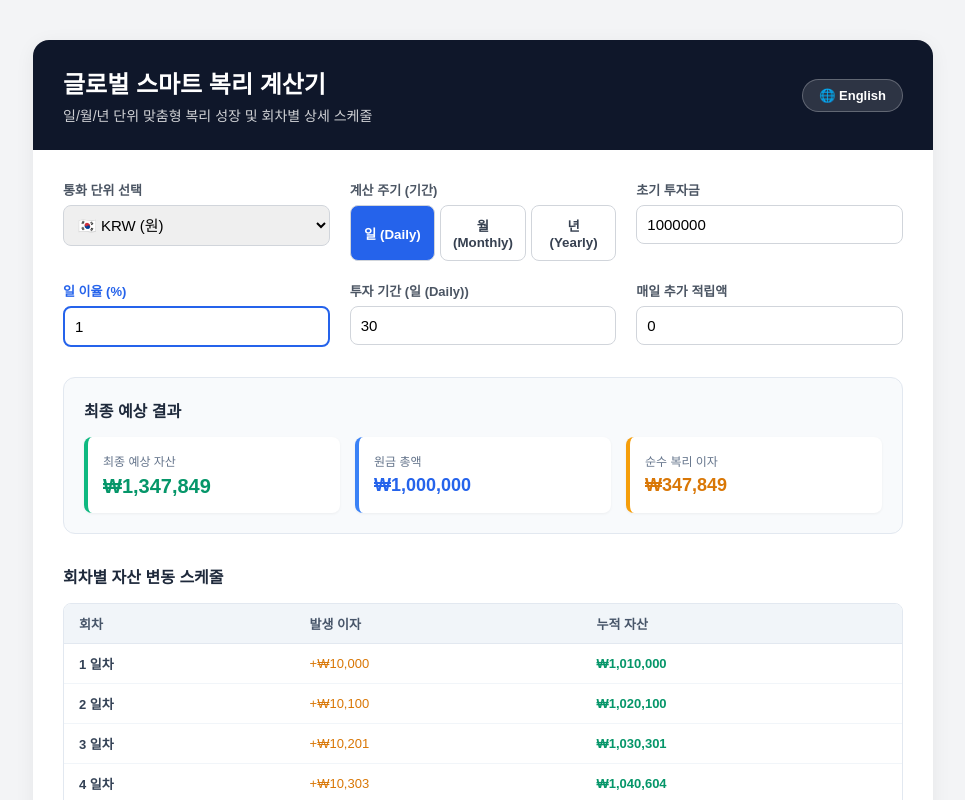
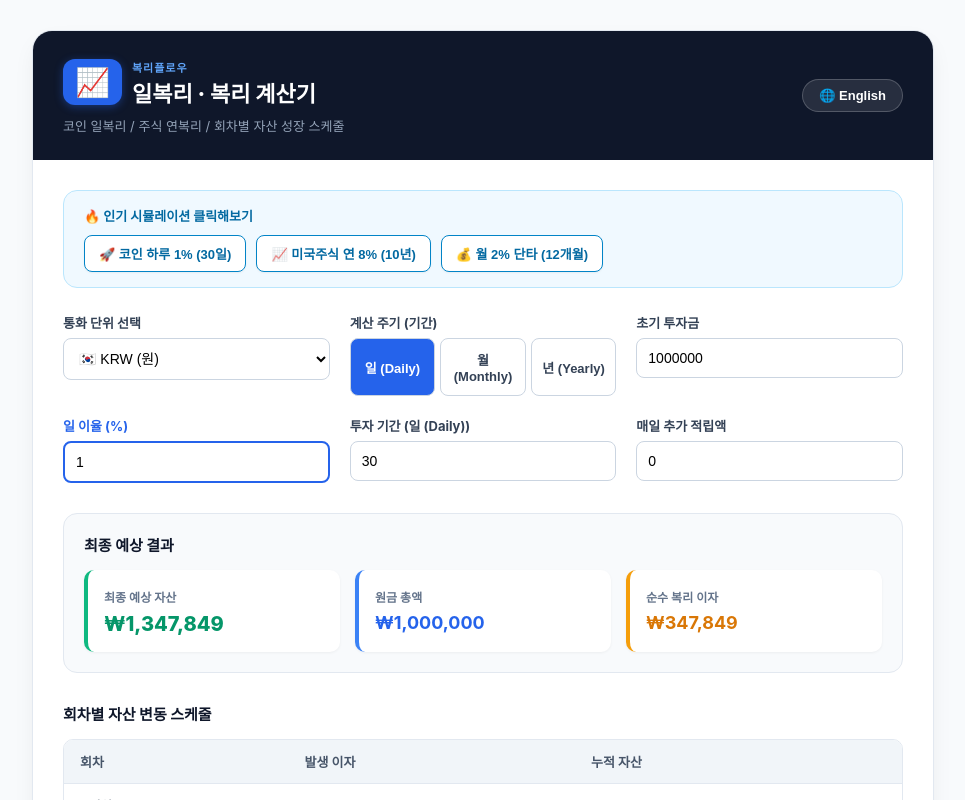
Before and after one commit to uhuuhuuhuhu/compound-calculator, a Next.js app: page / in a window 1280 px wide. Shown: the top 800 px of the page, without its empty margins (157-1122 px from the left). Built offline with nearby package versions, Linux system fonts and the light colour scheme.

Commit message:
Update page.jsx

```diff
--- a/app/page.jsx
+++ b/app/page.jsx
@@ -3,9 +3,14 @@ import { useState } from 'react';
 
 const TRANSLATIONS = {
   KO: {
-    title: '글로벌 스마트 복리 계산기',
-    subtitle: '일/월/년 단위 맞춤형 복리 성장 및 회차별 상세 스케줄',
+    brandName: '복리플로우',
+    title: '일복리 · 복리 계산기',
+    subtitle: '코인 일복리 / 주식 연복리 / 회차별 자산 성장 스케줄',
     langBtn: 'English',
+    presetTitle: '🔥 인기 시뮬레이션 클릭해보기',
+    preset1: '🚀 코인 하루 1% (30일)',
+    preset2: '📈 미국주식 연 8% (10년)',
+    preset3: '💰 월 2% 단타 (12개월)',
     currency: '통화 단위 선택',
     periodType: '계산 주기 (기간)',
     periodValue: '투자 기간',
@@ -34,9 +39,14 @@ const TRANSLATIONS = {
     yearUnit: '년차',
   },
   EN: {
-    title: 'Global Compound Calculator',
-    subtitle: 'Daily, Monthly & Yearly Compound Growth Schedule',
+    brandName: 'CompoundFlow',
+    title: 'Daily & Yearly Compound Calculator',
+    subtitle: 'Daily, Monthly & Yearly Compound Growth & Breakdown Schedule',
     langBtn: '한국어',
+    presetTitle: '🔥 Quick Investment Scenarios',
+    preset1: '🚀 Crypto 1%/Day (30D)',
+    preset2: '📈 S&P500 8%/Yr (10Y)',
+    preset3: '💰 Monthly 2% (12M)',
     currency: 'Select Currency',
     periodType: 'Period Unit',
     periodValue: 'Duration',
@@ -80,15 +90,22 @@ const CURRENCIES = [
 export default function CompoundCalculator() {
   const [lang, setLang] = useState('KO');
   const [currency, setCurrency] = useState('KRW');
-  const [periodType, setPeriodType] = useState('day'); // 'day', 'month', 'year'
+  const [periodType, setPeriodType] = useState('day');
   const [periodValue, setPeriodValue] = useState(30);
-  const [rateValue, setRateValue] = useState(1);       // 기본 1%
-  const [principal, setPrincipal] = useState(1000000);  // 기본 100만원
+  const [rateValue, setRateValue] = useState(1);
+  const [principal, setPrincipal] = useState(1000000);
   const [contribution, setContribution] = useState(0);
 
   const t = TRANSLATIONS[lang];
 
-  // 복리 계산 로직
+  const applyPreset = (type, period, rate, initPrincipal, contrib = 0) => {
+    setPeriodType(type);
+    setPeriodValue(period);
+    setRateValue(rate);
+    setPrincipal(initPrincipal);
+    setContribution(contrib);
+  };
+
   const calculateSchedule = () => {
     let currentBalance = Number(principal) || 0;
     let currentInvested = Number(principal) || 0;
@@ -148,18 +165,24 @@ export default function CompoundCalculator() {
   };
 
   return (
-    <div style={{ backgroundColor: '#f3f4f6', minHeight: '100vh', padding: '40px 15px', fontFamily: 'sans-serif' }}>
-      <div style={{ maxWidth: '900px', margin: '0 auto', backgroundColor: '#fff', borderRadius: '16px', boxShadow: '0 4px 20px rgba(0,0,0,0.06)', overflow: 'hidden' }}>
+    <div style={{ backgroundColor: '#f8fafc', minHeight: '100vh', padding: '30px 15px', fontFamily: '-apple-system, BlinkMacSystemFont, "Segoe UI", Roboto, sans-serif' }}>
+      <div style={{ maxWidth: '900px', margin: '0 auto', backgroundColor: '#fff', borderRadius: '20px', boxShadow: '0 10px 25px -5px rgba(0,0,0,0.08), 0 8px 10px -6px rgba(0,0,0,0.01)', overflow: 'hidden', border: '1px solid #e2e8f0' }}>
 
-        {/* 헤더 */}
-        <header style={{ backgroundColor: '#0f172a', color: '#fff', padding: '25px 30px', display: 'flex', justifyContent: 'space-between', alignItems: 'center', flexWrap: 'wrap', gap: '10px' }}>
+        {/* 헤더: 직관적인 명칭 전면 배치 */}
+        <header style={{ backgroundColor: '#0f172a', color: '#fff', padding: '25px 30px', display: 'flex', justifyContent: 'space-between', alignItems: 'center', flexWrap: 'wrap', gap: '15px' }}>
           <div>
-            <h1 style={{ margin: 0, fontSize: '24px', fontWeight: 'bold' }}>{t.title}</h1>
-            <p style={{ margin: '5px 0 0 0', opacity: 0.8, fontSize: '14px' }}>{t.subtitle}</p>
+            <div style={{ display: 'flex', alignItems: 'center', gap: '10px' }}>
+              <span style={{ fontSize: '28px', backgroundColor: '#2563eb', padding: '6px 12px', borderRadius: '12px', boxShadow: '0 2px 8px rgba(37,99,235,0.4)' }}>📈</span>
+              <div>
+                <span style={{ fontSize: '11px', fontWeight: 'bold', color: '#60a5fa', letterSpacing: '1px', textTransform: 'uppercase' }}>{t.brandName}</span>
+                <h1 style={{ margin: 0, fontSize: '22px', fontWeight: '800', color: '#ffffff' }}>{t.title}</h1>
+              </div>
+            </div>
+            <p style={{ margin: '8px 0 0 0', color: '#94a3b8', fontSize: '13px' }}>{t.subtitle}</p>
           </div>
           <button
             onClick={() => setLang(lang === 'KO' ? 'EN' : 'KO')}
-            style={{ backgroundColor: '#ffffff20', color: '#fff', border: '1px solid #ffffff40', padding: '8px 16px', borderRadius: '20px', cursor: 'pointer', fontSize: '13px', fontWeight: 'bold' }}
+            style={{ backgroundColor: 'rgba(255,255,255,0.1)', color: '#fff', border: '1px solid rgba(255,255,255,0.2)', padding: '8px 16px', borderRadius: '20px', cursor: 'pointer', fontSize: '13px', fontWeight: '600', transition: 'all 0.2s' }}
           >
             🌐 {t.langBtn}
           </button>
@@ -167,16 +190,41 @@ export default function CompoundCalculator() {
 
         <div style={{ padding: '30px' }}>
 
+          {/* 인기 시뮬레이션 퀵 버튼 */}
+          <div style={{ marginBottom: '25px', backgroundColor: '#f0f9ff', padding: '15px 20px', borderRadius: '14px', border: '1px solid #bae6fd' }}>
+            <span style={{ fontSize: '13px', fontWeight: 'bold', color: '#0369a1', display: 'block', marginBottom: '10px' }}>{t.presetTitle}</span>
+            <div style={{ display: 'flex', gap: '10px', flexWrap: 'wrap' }}>
+              <button
+                onClick={() => applyPreset('day', 30, 1, 1000000, 0)}
+                style={{ backgroundColor: '#fff', border: '1px solid #0284c7', color: '#0369a1', padding: '8px 14px', borderRadius: '8px', fontSize: '13px', fontWeight: '600', cursor: 'pointer', boxShadow: '0 1px 2px rgba(0,0,0,0.05)' }}
+              >
+                {t.preset1}
+              </button>
+              <button
+                onClick={() => applyPreset('year', 10, 8, 10000000, 500000)}
+                style={{ backgroundColor: '#fff', border: '1px solid #0284c7', color: '#0369a1', padding: '8px 14px', borderRadius: '8px', fontSize: '13px', fontWeight: '600', cursor: 'pointer', boxShadow: '0 1px 2px rgba(0,0,0,0.05)' }}
+              >
+                {t.preset2}
+              </button>
+              <button
+                onClick={() => applyPreset('month', 12, 2, 5000000, 100000)}
+                style={{ backgroundColor: '#fff', border: '1px solid #0284c7', color: '#0369a1', padding: '8px 14px', borderRadius: '8px', fontSize: '13px', fontWeight: '600', cursor: 'pointer', boxShadow: '0 1px 2px rgba(0,0,0,0.05)' }}
+              >
+                {t.preset3}
+              </button>
+            </div>
+          </div>
+
           {/* 입력 필드 레이아웃 */}
-          <div style={{ display: 'grid', gridTemplateColumns: 'repeat(auto-fit, minmax(250px, 1fr))', gap: '20px', marginBottom: '30px' }}>
+          <div style={{ display: 'grid', gridTemplateColumns: 'repeat(auto-fit, minmax(240px, 1fr))', gap: '20px', marginBottom: '30px' }}>
 
             {/* 통화 선택 */}
             <div>
-              <label style={{ display: 'block', fontSize: '13px', fontWeight: 'bold', color: '#4b5563', marginBottom: '6px' }}>{t.currency}</label>
+              <label style={{ display: 'block', fontSize: '13px', fontWeight: '700', color: '#334155', marginBottom: '6px' }}>{t.currency}</label>
               <select
                 value={currency}
                 onChange={(e) => setCurrency(e.target.value)}
-                style={{ width: '100%', padding: '10px', borderRadius: '8px', border: '1px solid #d1d5db', fontSize: '15px' }}
+                style={{ width: '100%', padding: '11px', borderRadius: '8px', border: '1px solid #cbd5e1', fontSize: '14px', backgroundColor: '#fff' }}
               >
                 {CURRENCIES.map((c) => (
                   <option key={c.code} value={c.code}>{c.label}</option>
@@ -184,9 +232,9 @@ export default function CompoundCalculator() {
               </select>
             </div>
 
-            {/* 계산 주기 (일/월/년) */}
+            {/* 계산 주기 */}
             <div>
-              <label style={{ display: 'block', fontSize: '13px', fontWeight: 'bold', color: '#4b5563', marginBottom: '6px' }}>{t.periodType}</label>
+              <label style={{ display: 'block', fontSize: '13px', fontWeight: '700', color: '#334155', marginBottom: '6px' }}>{t.periodType}</label>
               <div style={{ display: 'flex', gap: '5px' }}>
                 {['day', 'month', 'year'].map((type) => (
                   <button
@@ -194,12 +242,13 @@ export default function CompoundCalculator() {
                     onClick={() => setPeriodType(type)}
                     style={{
                       flex: 1,
-                      padding: '10px',
+                      padding: '11px 5px',
                       borderRadius: '8px',
-                      border: '1px solid #d1d5db',
+                      border: '1px solid #cbd5e1',
                       backgroundColor: periodType === type ? '#2563eb' : '#fff',
-                      color: periodType === type ? '#fff' : '#374151',
-                      fontWeight: 'bold',
+                      color: periodType === type ? '#fff' : '#334155',
+                      fontWeight: '700',
+                      fontSize: '13px',
                       cursor: 'pointer',
                     }}
                   >
@@ -211,18 +260,18 @@ export default function CompoundCalculator() {
 
             {/* 초기 투자금 */}
             <div>
-              <label style={{ display: 'block', fontSize: '13px', fontWeight: 'bold', color: '#4b5563', marginBottom: '6px' }}>{t.principal}</label>
+              <label style={{ display: 'block', fontSize: '13px', fontWeight: '700', color: '#334155', marginBottom: '6px' }}>{t.principal}</label>
               <input
                 type="number"
                 value={principal}
                 onChange={(e) => setPrincipal(e.target.value)}
-                style={{ width: '100%', padding: '10px', borderRadius: '8px', border: '1px solid #d1d5db', fontSize: '15px', boxSizing: 'border-box' }}
+                style={{ width: '100%', padding: '11px', borderRadius: '8px', border: '1px solid #cbd5e1', fontSize: '14px', boxSizing: 'border-box' }}
               />
             </div>
 
             {/* 수익률 값 */}
             <div>
-              <label style={{ display: 'block', fontSize: '13px', fontWeight: 'bold', color: '#2563eb', marginBottom: '6px' }}>
+              <label style={{ display: 'block', fontSize: '13px', fontWeight: '700', color: '#2563eb', marginBottom: '6px' }}>
                 {getRateLabel()}
               </label>
               <input
@@ -230,73 +279,73 @@ export default function CompoundCalculator() {
                 step="0.01"
                 value={rateValue}
                 onChange={(e) => setRateValue(e.target.value)}
-                style={{ width: '100%', padding: '10px', borderRadius: '8px', border: '2px solid #2563eb', fontSize: '15px', boxSizing: 'border-box' }}
+                style={{ width: '100%', padding: '11px', borderRadius: '8px', border: '2px solid #2563eb', fontSize: '14px', boxSizing: 'border-box' }}
               />
             </div>
 
             {/* 기간 값 */}
             <div>
-              <label style={{ display: 'block', fontSize: '13px', fontWeight: 'bold', color: '#4b5563', marginBottom: '6px' }}>{t.periodValue} ({t[periodType]})</label>
+              <label style={{ display: 'block', fontSize: '13px', fontWeight: '700', color: '#334155', marginBottom: '6px' }}>{t.periodValue} ({t[periodType]})</label>
               <input
                 type="number"
                 value={periodValue}
                 onChange={(e) => setPeriodValue(e.target.value)}
-                style={{ width: '100%', padding: '10px', borderRadius: '8px', border: '1px solid #d1d5db', fontSize: '15px', boxSizing: 'border-box' }}
+                style={{ width: '100%', padding: '11px', borderRadius: '8px', border: '1px solid #cbd5e1', fontSize: '14px', boxSizing: 'border-box' }}
               />
             </div>
 
             {/* 주기별 적립액 */}
             <div>
-              <label style={{ display: 'block', fontSize: '13px', fontWeight: 'bold', color: '#4b5563', marginBottom: '6px' }}>{getContribLabel()}</label>
+              <label style={{ display: 'block', fontSize: '13px', fontWeight: '700', color: '#334155', marginBottom: '6px' }}>{getContribLabel()}</label>
               <input
                 type="number"
                 value={contribution}
                 onChange={(e) => setContribution(e.target.value)}
-                style={{ width: '100%', padding: '10px', borderRadius: '8px', border: '1px solid #d1d5db', fontSize: '15px', boxSizing: 'border-box' }}
+                style={{ width: '100%', padding: '11px', borderRadius: '8px', border: '1px solid #cbd5e1', fontSize: '14px', boxSizing: 'border-box' }}
               />
             </div>
 
           </div>
 
           {/* 결과 요약 카드 */}
-          <div style={{ backgroundColor: '#f8fafc', padding: '20px', borderRadius: '12px', border: '1px solid #e2e8f0', marginBottom: '30px' }}>
-            <h2 style={{ margin: '0 0 15px 0', fontSize: '16px', color: '#1e293b' }}>{t.summaryTitle}</h2>
+          <div style={{ backgroundColor: '#f8fafc', padding: '20px', borderRadius: '14px', border: '1px solid #e2e8f0', marginBottom: '30px' }}>
+            <h2 style={{ margin: '0 0 15px 0', fontSize: '15px', color: '#0f172a', fontWeight: '700' }}>{t.summaryTitle}</h2>
             <div style={{ display: 'grid', gridTemplateColumns: 'repeat(auto-fit, minmax(200px, 1fr))', gap: '15px' }}>
-              <div style={{ backgroundColor: '#fff', padding: '15px', borderRadius: '8px', borderLeft: '4px solid #10b981', boxShadow: '0 1px 3px rgba(0,0,0,0.05)' }}>
-                <span style={{ fontSize: '12px', color: '#64748b' }}>{t.totalBalance}</span>
-                <p style={{ margin: '5px 0 0 0', fontSize: '20px', fontWeight: 'bold', color: '#059669' }}>{formatCurrency(totalBalance)}</p>
+              <div style={{ backgroundColor: '#fff', padding: '16px', borderRadius: '10px', borderLeft: '4px solid #10b981', boxShadow: '0 1px 3px rgba(0,0,0,0.05)' }}>
+                <span style={{ fontSize: '12px', color: '#64748b', fontWeight: '600' }}>{t.totalBalance}</span>
+                <p style={{ margin: '6px 0 0 0', fontSize: '20px', fontWeight: '800', color: '#059669' }}>{formatCurrency(totalBalance)}</p>
               </div>
-              <div style={{ backgroundColor: '#fff', padding: '15px', borderRadius: '8px', borderLeft: '4px solid #3b82f6', boxShadow: '0 1px 3px rgba(0,0,0,0.05)' }}>
-                <span style={{ fontSize: '12px', color: '#64748b' }}>{t.totalInvested}</span>
-                <p style={{ margin: '5px 0 0 0', fontSize: '18px', fontWeight: 'bold', color: '#2563eb' }}>{formatCurrency(totalInvested)}</p>
+              <div style={{ backgroundColor: '#fff', padding: '16px', borderRadius: '10px', borderLeft: '4px solid #3b82f6', boxShadow: '0 1px 3px rgba(0,0,0,0.05)' }}>
+                <span style={{ fontSize: '12px', color: '#64748b', fontWeight: '600' }}>{t.totalInvested}</span>
+                <p style={{ margin: '6px 0 0 0', fontSize: '18px', fontWeight: '700', color: '#2563eb' }}>{formatCurrency(totalInvested)}</p>
               </div>
-              <div style={{ backgroundColor: '#fff', padding: '15px', borderRadius: '8px', borderLeft: '4px solid #f59e0b', boxShadow: '0 1px 3px rgba(0,0,0,0.05)' }}>
-                <span style={{ fontSize: '12px', color: '#64748b' }}>{t.totalInterest}</span>
-                <p style={{ margin: '5px 0 0 0', fontSize: '18px', fontWeight: 'bold', color: '#d97706' }}>{formatCurrency(totalInterest)}</p>
+              <div style={{ backgroundColor: '#fff', padding: '16px', borderRadius: '10px', borderLeft: '4px solid #f59e0b', boxShadow: '0 1px 3px rgba(0,0,0,0.05)' }}>
+                <span style={{ fontSize: '12px', color: '#64748b', fontWeight: '600' }}>{t.totalInterest}</span>
+                <p style={{ margin: '6px 0 0 0', fontSize: '18px', fontWeight: '700', color: '#d97706' }}>{formatCurrency(totalInterest)}</p>
               </div>
             </div>
           </div>
 
           {/* 스케줄 표 */}
           <div>
-            <h2 style={{ margin: '0 0 15px 0', fontSize: '16px', color: '#1e293b' }}>{t.scheduleTitle}</h2>
-            <div style={{ maxHeight: '350px', overflowY: 'auto', border: '1px solid #e2e8f0', borderRadius: '8px' }}>
+            <h2 style={{ margin: '0 0 15px 0', fontSize: '15px', color: '#0f172a', fontWeight: '700' }}>{t.scheduleTitle}</h2>
+            <div style={{ maxHeight: '350px', overflowY: 'auto', border: '1px solid #e2e8f0', borderRadius: '10px' }}>
               <table style={{ width: '100%', borderCollapse: 'collapse', fontSize: '13px', textAlign: 'left' }}>
                 <thead style={{ position: 'sticky', top: 0, backgroundColor: '#f1f5f9', color: '#475569' }}>
                   <tr>
-                    <th style={{ padding: '10px 15px', borderBottom: '1px solid #e2e8f0' }}>{t.colPeriod}</th>
-                    <th style={{ padding: '10px 15px', borderBottom: '1px solid #e2e8f0' }}>{t.colInterest}</th>
-                    <th style={{ padding: '10px 15px', borderBottom: '1px solid #e2e8f0' }}>{t.colTotal}</th>
+                    <th style={{ padding: '12px 16px', borderBottom: '1px solid #e2e8f0' }}>{t.colPeriod}</th>
+                    <th style={{ padding: '12px 16px', borderBottom: '1px solid #e2e8f0' }}>{t.colInterest}</th>
+                    <th style={{ padding: '12px 16px', borderBottom: '1px solid #e2e8f0' }}>{t.colTotal}</th>
                   </tr>
                 </thead>
                 <tbody>
                   {schedule.map((row) => (
                     <tr key={row.period} style={{ borderBottom: '1px solid #f1f5f9' }}>
-                      <td style={{ padding: '10px 15px', fontWeight: 'bold', color: '#334155' }}>
+                      <td style={{ padding: '12px 16px', fontWeight: '700', color: '#334155' }}>
                         {row.period} {getUnitLabel()}
                       </td>
-                      <td style={{ padding: '10px 15px', color: '#d97706' }}>+{formatCurrency(row.interest)}</td>
-                      <td style={{ padding: '10px 15px', fontWeight: 'bold', color: '#059669' }}>{formatCurrency(row.totalBalance)}</td>
+                      <td style={{ padding: '12px 16px', color: '#d97706', fontWeight: '600' }}>+{formatCurrency(row.interest)}</td>
+                      <td style={{ padding: '12px 16px', fontWeight: '700', color: '#059669' }}>{formatCurrency(row.totalBalance)}</td>
                     </tr>
                   ))}
                 </tbody>
```
